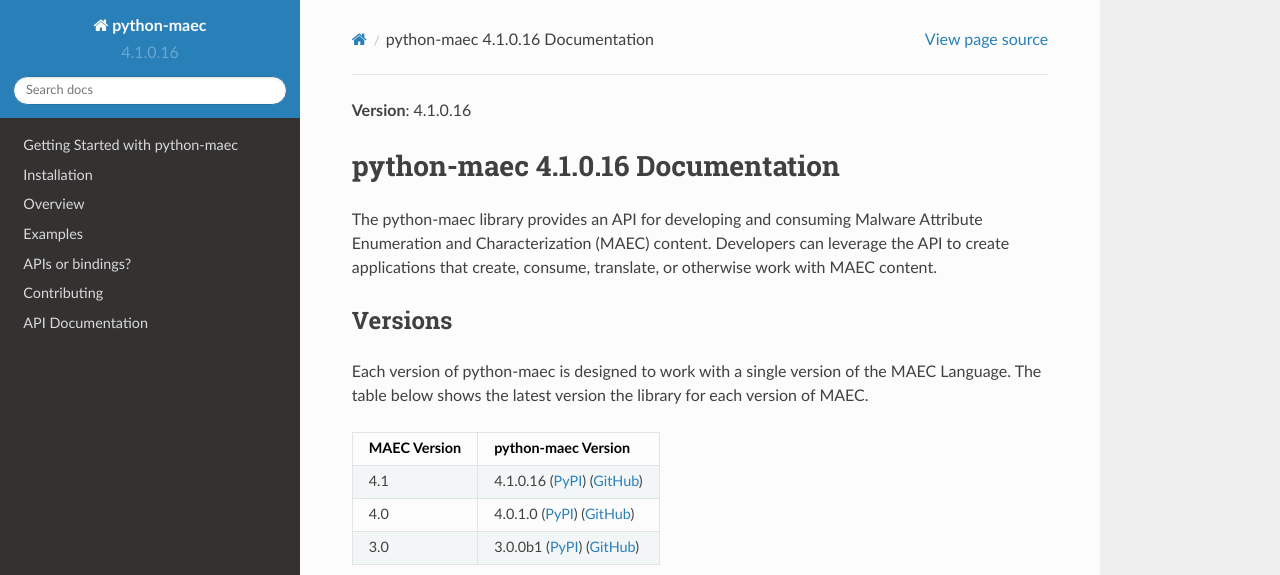
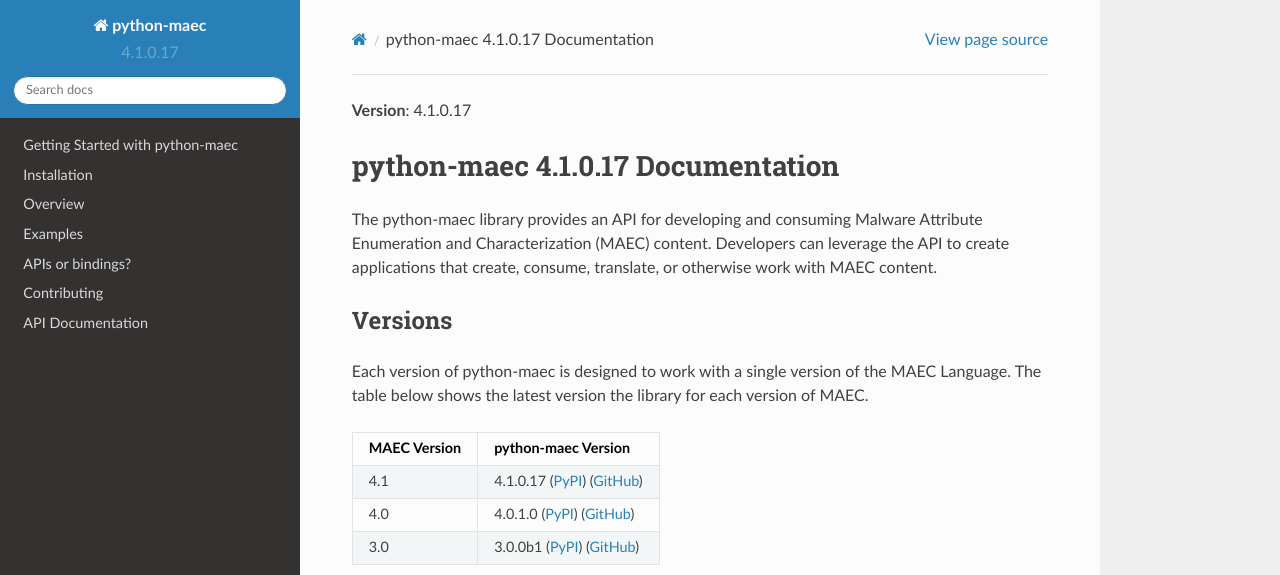
Before and after one commit to MAECProject/python-maec, a Sphinx documentation site: the page built from docs/index.rst, in a window 1280 px wide and 900 px high. Shown: the top 575 px of the window. Built offline with Sphinx 7.4.7 and the Read the Docs theme 2.0.0, drawn with Linux system fonts in a browser that asks for light colours.

Commit message:
Bump version: 4.1.0.16 → 4.1.0.17

```diff
--- a/docs/index.rst
+++ b/docs/index.rst
@@ -15,13 +15,13 @@
 ============ ===================
 MAEC Version python-maec Version
 ============ ===================
-4.1          4.1.0.16 (`PyPI`__) (`GitHub`__)
+4.1          4.1.0.17 (`PyPI`__) (`GitHub`__)
 4.0          4.0.1.0 (`PyPI`__) (`GitHub`__)
 3.0          3.0.0b1 (`PyPI`__) (`GitHub`__)
 ============ ===================
 
-__ https://pypi.python.org/pypi/maec/4.1.0.16
-__ https://github.com/MAECProject/python-maec/tree/v4.1.0.16
+__ https://pypi.python.org/pypi/maec/4.1.0.17
+__ https://github.com/MAECProject/python-maec/tree/v4.1.0.17
 __ https://pypi.python.org/pypi/maec/4.0.1.0
 __ https://github.com/MAECProject/python-maec/tree/v4.0.1.0
 __ https://pypi.python.org/pypi/maec/3.0.0b1
--- a/maec/version.py
+++ b/maec/version.py
@@ -1,4 +1,4 @@
 # Copyright (c) 2018, The MITRE Corporation. All rights reserved.
 # See LICENSE.txt for complete terms.
 
-__version__ = "4.1.0.16"
+__version__ = "4.1.0.17"
--- a/setup.cfg
+++ b/setup.cfg
@@ -1,5 +1,5 @@
 [bumpversion]
-current_version = 4.1.0.16
+current_version = 4.1.0.17
 parse = (?P<major>\d+)\.(?P<minor>\d+)\.(?P<patch>\d+).(?P<revision>\d+)
 serialize = {major}.{minor}.{patch}.{revision}
 commit = True
```
